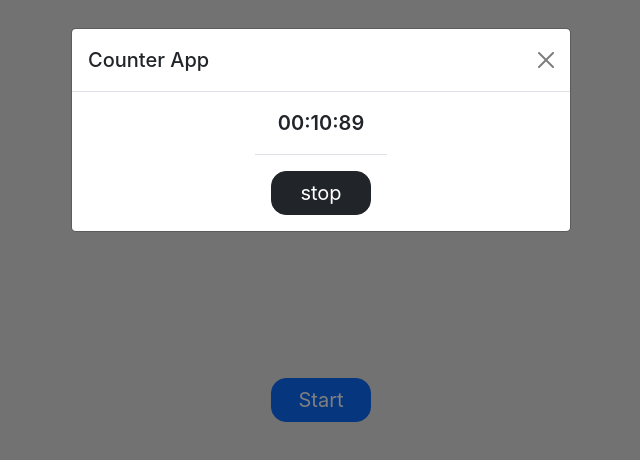
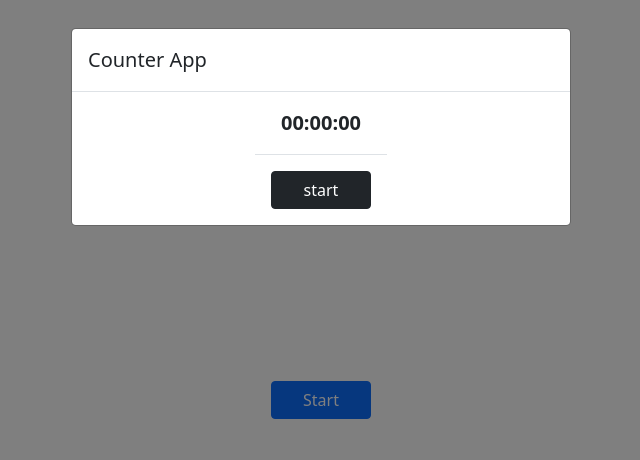
Before and after one commit to shivam-innotech/counterApp2, a React (Create React App) app: page / in a window 1280 px wide. Both pictures are taken after a click on the button "Start". Shown: the top 460 px of the page, without its empty margins (319-959 px from the left). Built offline with nearby package versions, Linux system fonts and the light colour scheme.

Commit message:
improve npm bootstrap and others

```diff
--- a/package.json
+++ b/package.json
@@ -6,6 +6,7 @@
     "@testing-library/jest-dom": "^5.16.4",
     "@testing-library/react": "^13.1.1",
     "@testing-library/user-event": "^13.5.0",
+    "bootstrap": "^5.1.3",
     "react": "^18.0.0",
     "react-dom": "^18.0.0",
     "react-scripts": "5.0.1",
--- a/public/index.html
+++ b/public/index.html
@@ -25,12 +25,7 @@
       Learn how to configure a non-root public URL by running `npm run build`.
     -->
     <title>React App</title>
-    <link
-      href="https://cdn.jsdelivr.net/npm/bootstrap@5.0.2/dist/css/bootstrap.min.css"
-      rel="stylesheet"
-      integrity="sha384-EVSTQN3/azprG1Anm3QDgpJLIm9Nao0Yz1ztcQTwFspd3yD65VohhpuuCOmLASjC"
-      crossorigin="anonymous"
-    />
+
   </head>
   <body>
     <noscript>You need to enable JavaScript to run this app.</noscript>
@@ -45,10 +40,6 @@
       To begin the development, run `npm start` or `yarn start`.
       To create a production bundle, use `npm run build` or `yarn build`.
     -->
-    <script
-      src="https://cdn.jsdelivr.net/npm/bootstrap@5.0.2/dist/js/bootstrap.bundle.min.js"
-      integrity="sha384-MrcW6ZMFYlzcLA8Nl+NtUVF0sA7MsXsP1UyJoMp4YLEuNSfAP+JcXn/tWtIaxVXM"
-      crossorigin="anonymous"
-    ></script>
+
   </body>
 </html>
--- a/src/App.js
+++ b/src/App.js
@@ -2,29 +2,29 @@ import React, { useState, useEffect } from "react";
 import "./App.css";
 
 const App = () => {
-  const [isActive, setIsActive] = useState(false);
+  const [startBtn, setStartBtn] = useState(false);
   const [time, setTime] = useState(0);
 
   useEffect(() => {
     let interval = null;
 
-    if (isActive === false) {
+    if (startBtn) {
       interval = setInterval(() => {
-        setTime((time) => time + 10);
-      }, 10);
+        setTime((time) => time + 1);
+      }, 100);
     } else {
-      clearInterval(interval);
+      clearInterval(!interval);
     }
     return () => {
       clearInterval(interval);
     };
-  }, [isActive]);
+  }, [startBtn]);
 
   const handleStart = () => {
-    if(isActive===true){
-      setIsActive(false)
-    }else{
-      setIsActive(true)
+    if (startBtn) {
+      setStartBtn(false);
+    } else {
+      setStartBtn(true);
     }
   };
 
@@ -33,14 +33,14 @@ const App = () => {
       <div className="container d-flex justify-content-center align-items-center ">
         <button
           type="button"
-          class="btn btn-primary mainbtn"
+          className="btn btn-primary mainbtn"
           data-bs-toggle="modal"
           data-bs-target="#staticBackdrop"
         >
           Start
         </button>
         <div
-          class="modal fade"
+          className="modal fade"
           id="staticBackdrop"
           data-bs-backdrop="static"
           data-bs-keyboard="false"
@@ -48,39 +48,33 @@ const App = () => {
           aria-labelledby="staticBackdropLabel"
           aria-hidden="true"
         >
-          <div class="modal-dialog">
-            <div class="modal-content">
-              <div class="modal-header">
-                <h5 class="modal-title" id="staticBackdropLabel">
+          <div className="modal-dialog">
+            <div className="modal-content">
+              <div className="modal-header">
+                <h5 className="modal-title" id="staticBackdropLabel">
                   Counter App
                 </h5>
-                <button
-                  type="button"
-                  class="btn-close"
-                  data-bs-dismiss="modal"
-                  aria-label="Close"
-                ></button>
               </div>
               <div class="modal-body">
                 <div className="timer">
                   <span className="digits">
-                    {("00" + Math.floor((time / 60000) % 60)).slice(-2)}:
+                    {("0" + Math.floor((time / 6000) % 60)).slice(-2)}:
                   </span>
                   <span className="digits">
-                    {("00" + Math.floor((time / 1000) % 60)).slice(-2)}:
+                    {("0" + Math.floor((time / 100) % 60)).slice(-2)}:
                   </span>
                   <span className="digits mili-sec">
-                    {("00" + ((time / 10) % 100)).slice(-2)}
+                    {("0" + (time % 100)).slice(-2)}
                   </span>
                 </div>
               </div>
-              <div class="modal-footer mx-auto">
+              <div className="modal-footer mx-auto">
                 <button
                   type="button"
-                  class="btn btn-dark mainbtn"
+                  className="btn btn-dark mainbtn"
                   onClick={handleStart}
                 >
-                 {isActive ? "start" : "stop"}
+                  {!startBtn ? "start" : "stop"}
                 </button>
               </div>
             </div>
--- a/src/index.js
+++ b/src/index.js
@@ -3,6 +3,10 @@ import ReactDOM from 'react-dom/client';
 import './index.css';
 import App from './App';
 import reportWebVitals from './reportWebVitals';
+import '../node_modules/bootstrap/dist/css/bootstrap.min.css';
+import 'bootstrap/dist/js/bootstrap.bundle.min';
+
+
 
 const root = ReactDOM.createRoot(document.getElementById('root'));
 root.render(
```
Also changed, not shown: 1 other file (tests, documents, lock files or other folders).
